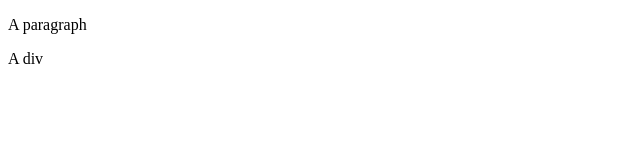
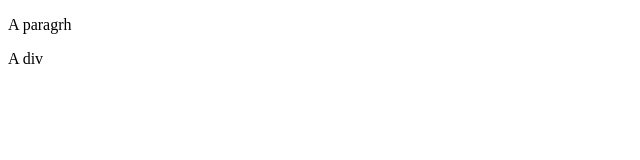
Before and after one commit to Pawnesh03/background-generator, a plain HTML site: page index.html in a window 1280 px wide. Shown: the full height of the page, 0-640 px from the left. Drawn offline with Linux system fonts and the light colour scheme.

```diff
--- a/index.html
+++ b/index.html
@@ -5,7 +5,7 @@
 	<title>DOM</title>
 </head>
 <body>
-  <p>A paragraph</p>
+  <p>A paragrh</p>
   <div>A div</div>
 
   <script type="text/javascript" src="script.js"></script>
```
